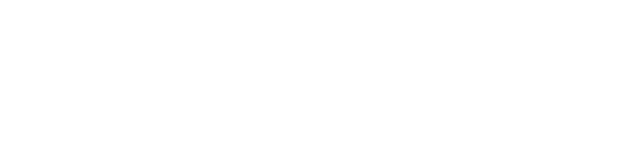
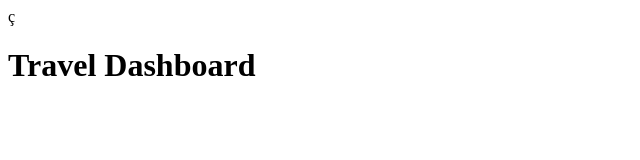
Before and after one commit to berserker012299-boop/TravelDashBoard, a plain HTML site: page index.html in a window 1280 px wide. Shown: the whole page, without its empty margins (0-640 px from the left). Drawn offline with Linux system fonts and the light colour scheme.

Commit message:
feat(html): añadir header

```diff
--- a/index.html
+++ b/index.html
@@ -6,6 +6,9 @@
     <title>Document</title>
 </head>
 <body>
+    <header>ç
+        <h1>Travel Dashboard</h1>
+    </header>
 
 </body>
 </html>
```
